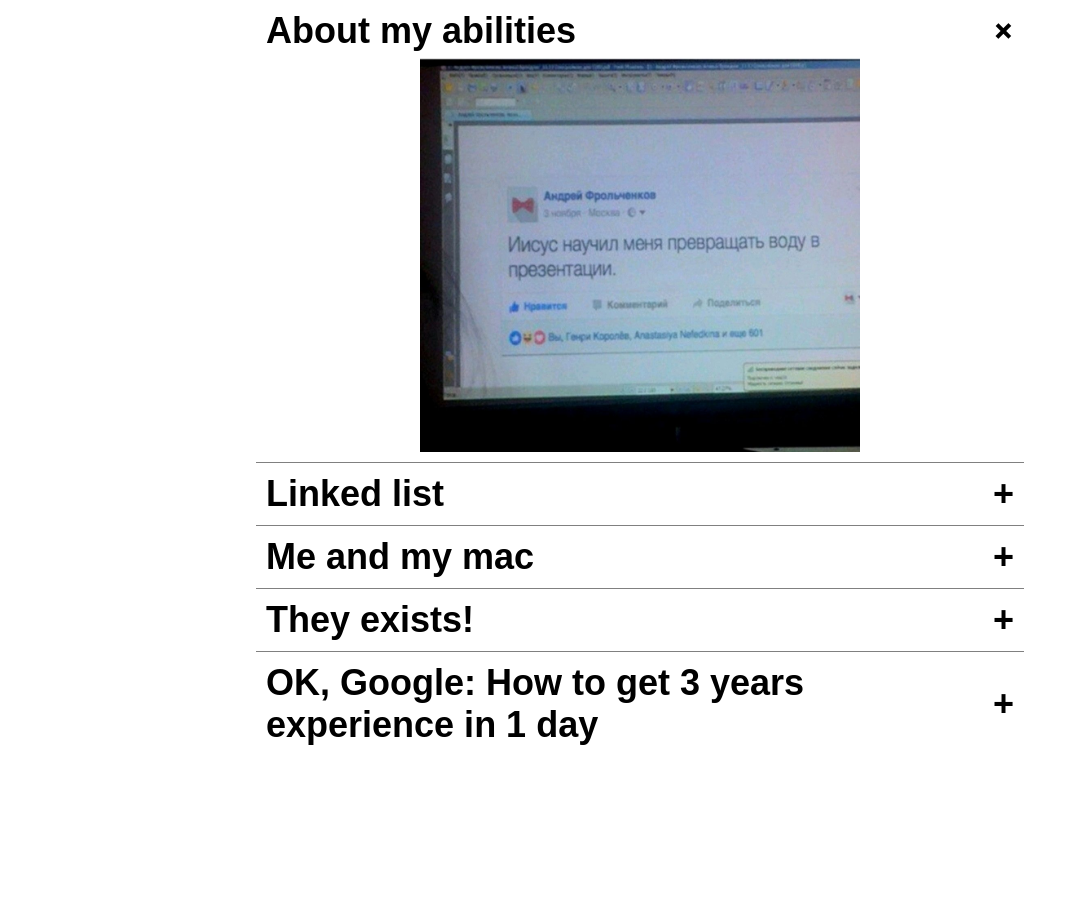
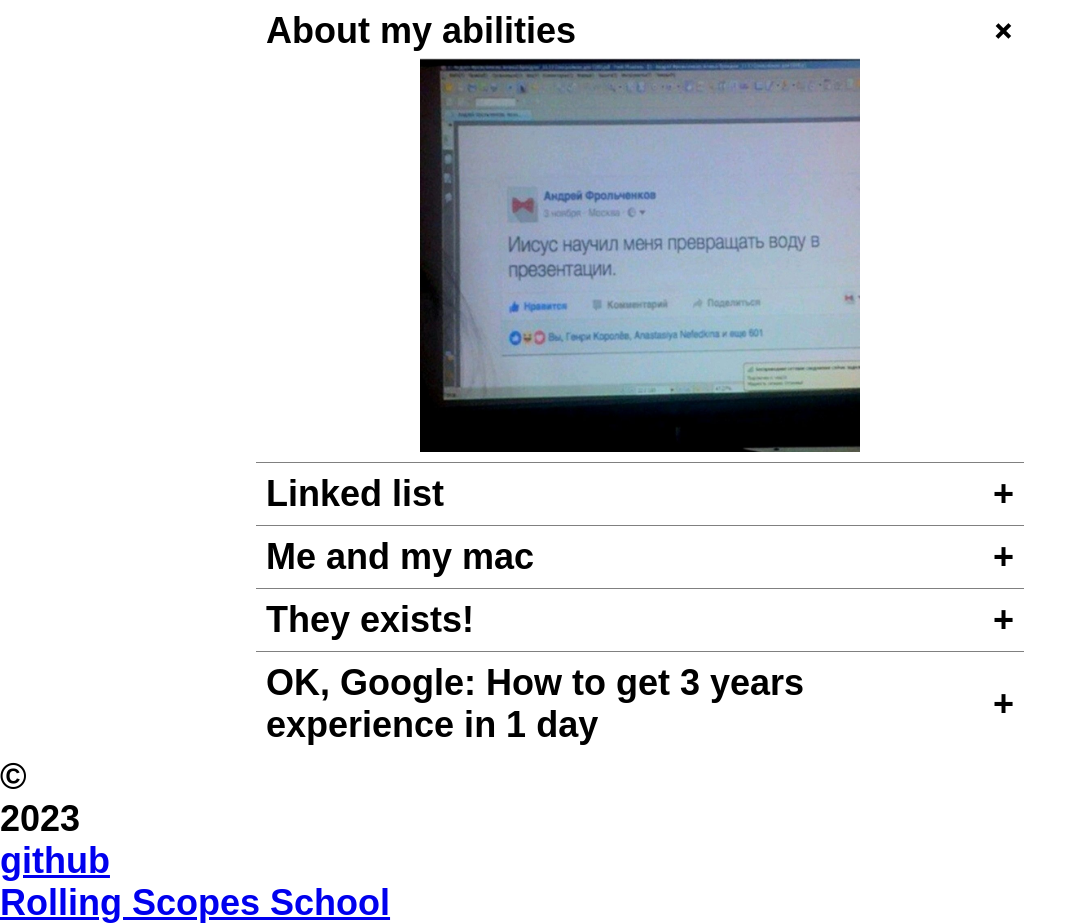
Before and after one commit to romanusovich/css-bayan, a plain HTML site: page index.html in a window 1280 px wide. Shown: the part 83-1007 px from the top of the page, without its empty margins (0-1076 px from the left). Before the commit the page ends 839 px from the top, so only its background shows below. Drawn offline with Linux system fonts and the light colour scheme.

Commit message:
feat: add footer

```diff
--- a/index.html
+++ b/index.html
@@ -63,5 +63,15 @@
             </div>
         </div>
     </main>
+    <footer>
+        <div class="footer-data">
+            <p>©</p>
+            <p>2023</p>
+            <p><a href="https://github.com/romanusovich">github</a></p>
+        </div>
+        <div class="footer-rs-link">
+            <p><a href="https://rs.school/js/">Rolling Scopes School</a></p>
+        </div>
+    </footer>
 </body>
 </html>
```
